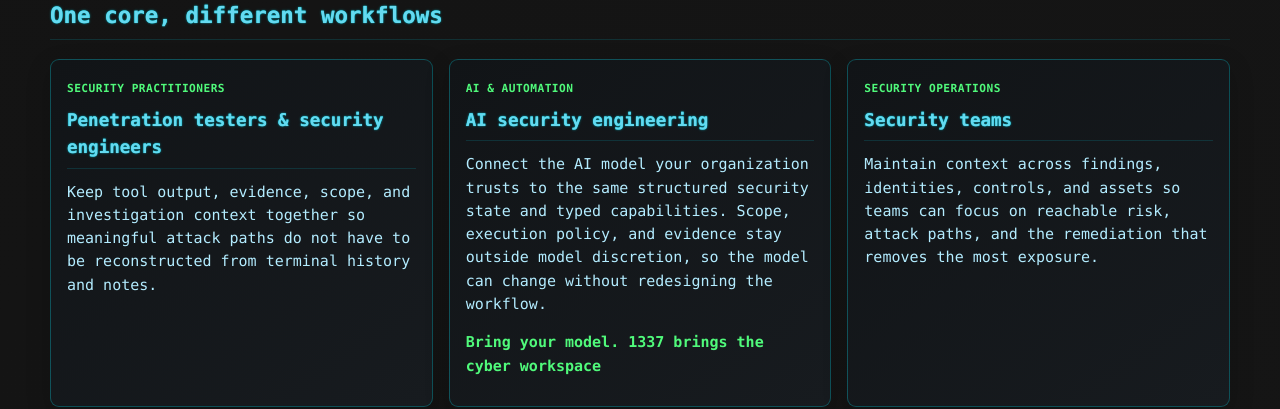
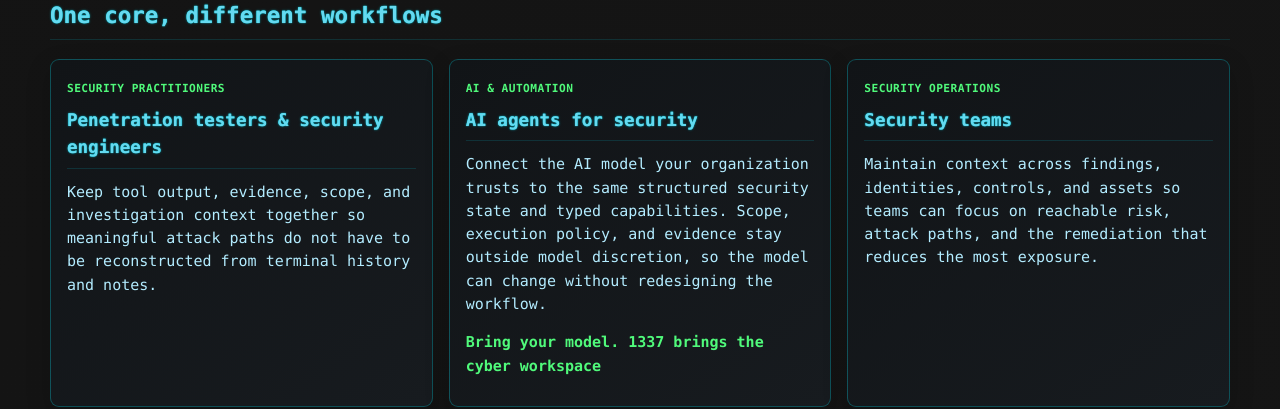
Before and after one commit to Fuzzy-Technologies/1337, a Jekyll site: the page built from index.md, in a window 1280 px wide and 900 px high, scrolled down 1122 px. Shown: the part 150-559 px from the top of the window. Built offline with Jekyll 4.4.1, drawn with Linux system fonts in a browser that asks for light colours; Markdown is read by kramdown in place of the engine named in the settings.

Commit message:
1337: clarify English security marketing terms

```diff
--- a/index.md
+++ b/index.md
@@ -95,7 +95,7 @@ Security Objects
 
 <section class="card">
 <span class="card-label">AI &amp; automation</span>
-<h3>AI security engineering</h3>
+<h3>AI agents for security</h3>
 <p>Connect the AI model your organization trusts to the same structured security state and typed capabilities. Scope, execution policy, and evidence stay outside model discretion, so the model can change without redesigning the workflow.</p>
 <p class="card-hook">Bring your model. 1337 brings the cyber workspace</p>
 </section>
@@ -103,7 +103,7 @@ Security Objects
 <section class="card">
 <span class="card-label">Security operations</span>
 <h3>Security teams</h3>
-<p>Maintain context across findings, identities, controls, and assets so teams can focus on reachable risk, attack paths, and the remediation that removes the most exposure.</p>
+<p>Maintain context across findings, identities, controls, and assets so teams can focus on reachable risk, attack paths, and the remediation that reduces the most exposure.</p>
 </section>
 </div>
 </section>
```
